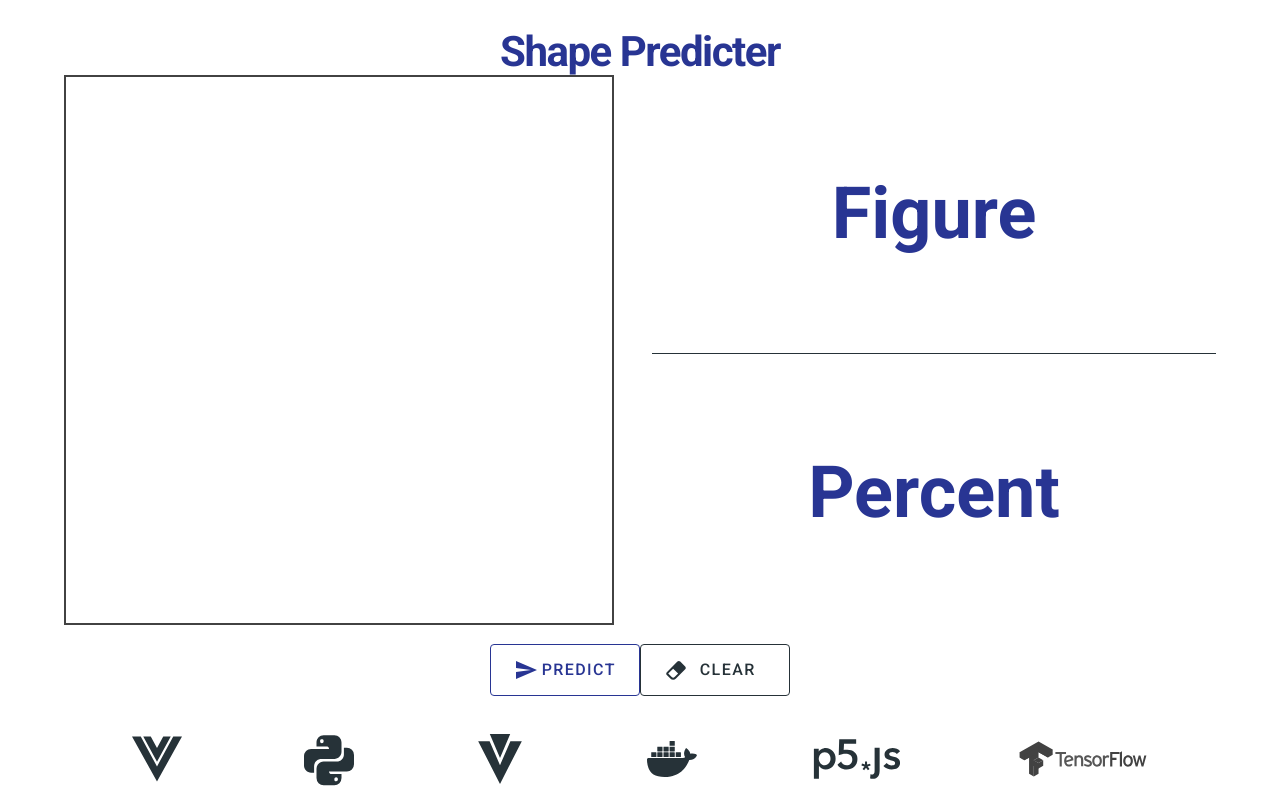
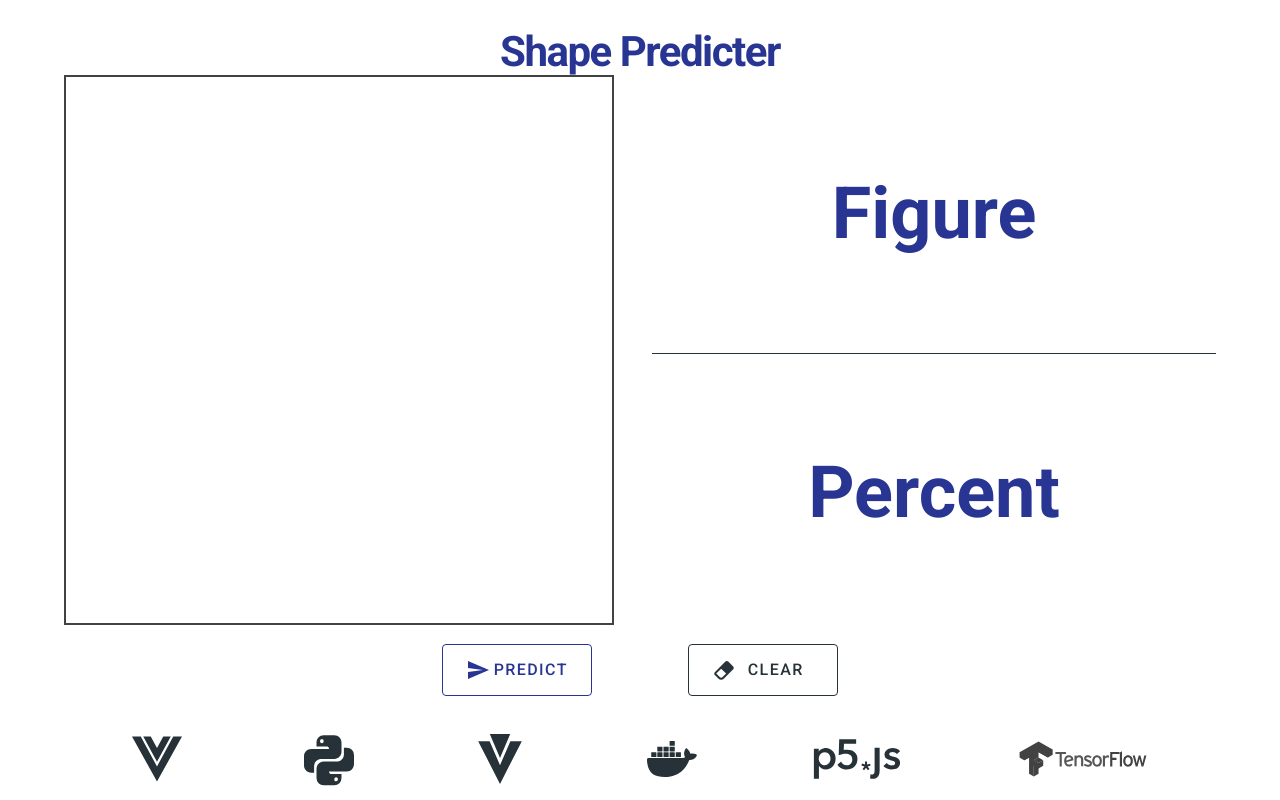
Before and after one commit to DTreshy/shape-predicter, a Vue app: page / in a window 1280 px wide. Built offline with nearby package versions, Linux system fonts and the light colour scheme.

Commit message:
added space between buttons

```diff
--- a/src/App.vue
+++ b/src/App.vue
@@ -21,8 +21,8 @@
             </v-col>
         </v-row>
       <v-container id="buttonContainer">
-        <PredictButton/>
-        <ClearButton/>
+        <PredictButton class="mr-12"/>
+        <ClearButton class="ml-12"/>
       </v-container>
     </v-main>
     <v-footer color="white">
```
